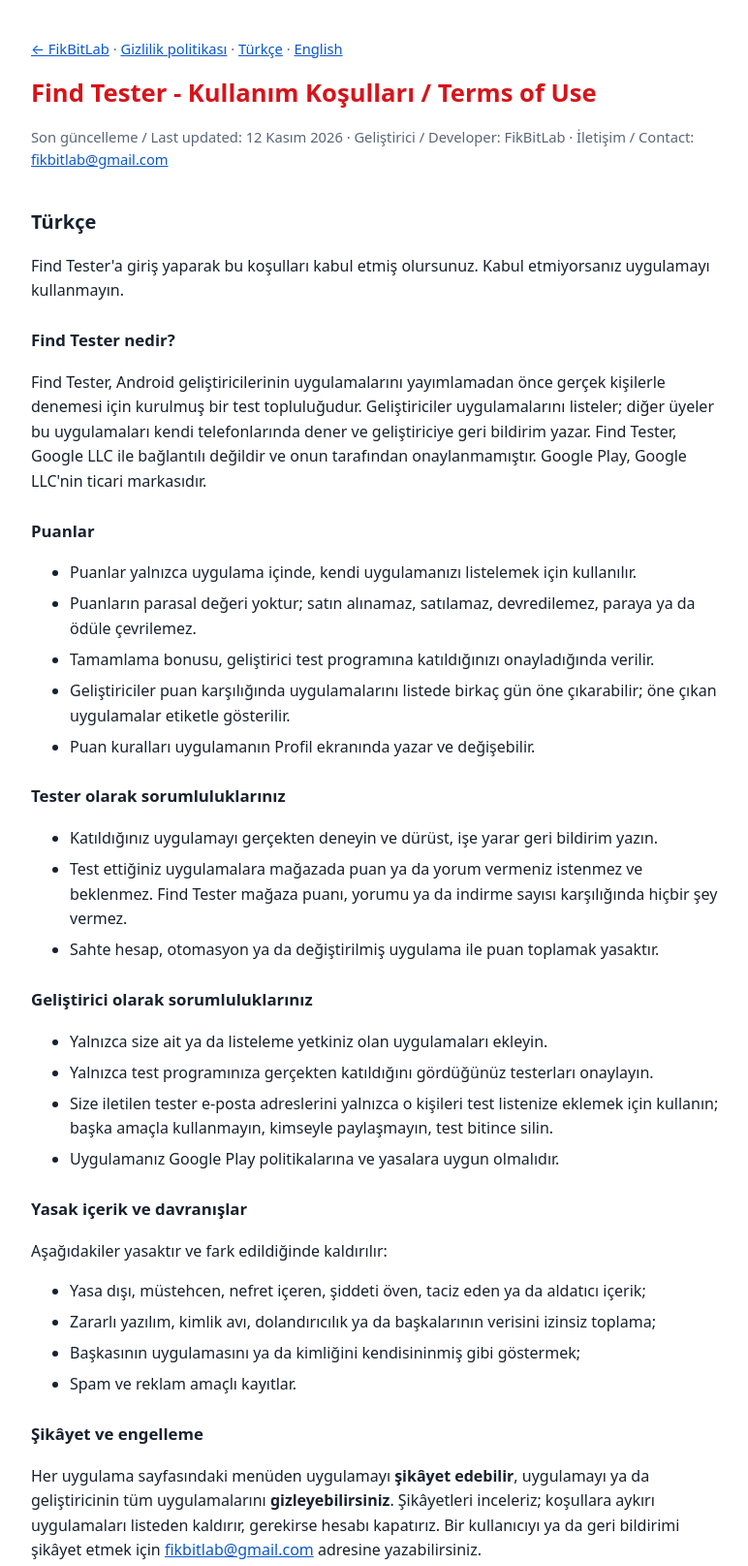
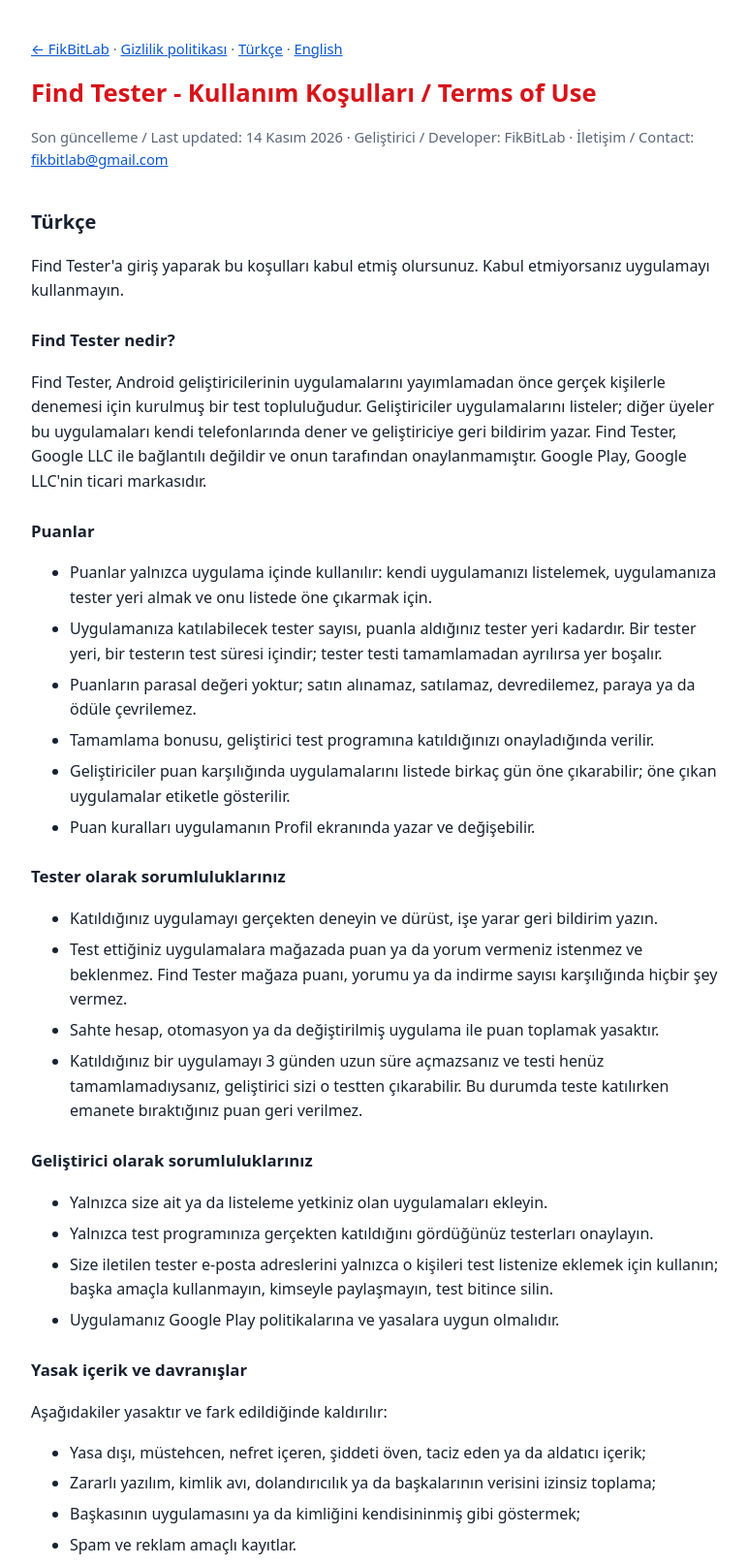
Before and after one commit to fikbitlab/Fikbitlab-policies, a plain HTML site: page find-tester/kosullar.html in a window 1280 px wide. Shown: the top 1615 px of the page at 97% size, without its empty margins (248-1020 px from the left). Drawn offline with Linux system fonts and the light colour scheme.

Commit message:
Find Tester koşulları: tester yeri modeli ve pasif testerın çıkarılması
Puanların kullanım alanı (listeleme, tester yeri, öne çıkarma), tester yerinin ne olduğu ve 3 günden uzun süre uygulamayı açmayan testerın geliştirici tarafından çıkarılabileceği eklendi (Find Tester 1.4.0, kurallar sürüm 6).

Co-Authored-By: Claude Fable 5.2 <noreply@anthropic.com>

```diff
--- a/find-tester/kosullar.html
+++ b/find-tester/kosullar.html
@@ -9,7 +9,7 @@
 <body>
 <p class="ust"><a href="../">← FikBitLab</a> · <a href="./">Gizlilik politikası</a> · <a href="#tr">Türkçe</a> · <a href="#en">English</a></p>
 <h1>Find Tester - Kullanım Koşulları / Terms of Use</h1>
-<p class="tarih">Son güncelleme / Last updated: 12 Kasım 2026 · Geliştirici / Developer: FikBitLab ·
+<p class="tarih">Son güncelleme / Last updated: 14 Kasım 2026 · Geliştirici / Developer: FikBitLab ·
 İletişim / Contact: <a href="mailto:fikbitlab@gmail.com">fikbitlab@gmail.com</a></p>
 
 <section id="tr" lang="tr">
@@ -25,7 +25,10 @@ Google Play, Google LLC'nin ticari markasıdır.</p>
 
 <h3>Puanlar</h3>
 <ul class="liste">
-  <li>Puanlar yalnızca uygulama içinde, kendi uygulamanızı listelemek için kullanılır.</li>
+  <li>Puanlar yalnızca uygulama içinde kullanılır: kendi uygulamanızı listelemek, uygulamanıza tester yeri almak
+      ve onu listede öne çıkarmak için.</li>
+  <li>Uygulamanıza katılabilecek tester sayısı, puanla aldığınız tester yeri kadardır. Bir tester yeri, bir testerın
+      test süresi içindir; tester testi tamamlamadan ayrılırsa yer boşalır.</li>
   <li>Puanların parasal değeri yoktur; satın alınamaz, satılamaz, devredilemez, paraya ya da ödüle çevrilemez.</li>
   <li>Tamamlama bonusu, geliştirici test programına katıldığınızı onayladığında verilir.</li>
   <li>Geliştiriciler puan karşılığında uygulamalarını listede birkaç gün öne çıkarabilir; öne çıkan uygulamalar etiketle gösterilir.</li>
@@ -38,6 +41,8 @@ Google Play, Google LLC'nin ticari markasıdır.</p>
   <li>Test ettiğiniz uygulamalara mağazada puan ya da yorum vermeniz istenmez ve beklenmez. Find Tester mağaza puanı,
       yorumu ya da indirme sayısı karşılığında hiçbir şey vermez.</li>
   <li>Sahte hesap, otomasyon ya da değiştirilmiş uygulama ile puan toplamak yasaktır.</li>
+  <li>Katıldığınız bir uygulamayı 3 günden uzun süre açmazsanız ve testi henüz tamamlamadıysanız, geliştirici sizi
+      o testten çıkarabilir. Bu durumda teste katılırken emanete bıraktığınız puan geri verilmez.</li>
 </ul>
 
 <h3>Geliştirici olarak sorumluluklarınız</h3>
@@ -89,7 +94,9 @@ Find Tester is not affiliated with or endorsed by Google LLC. Google Play is a t
 
 <h3>Points</h3>
 <ul class="liste">
-  <li>Points are used only inside the App, to list your own app.</li>
+  <li>Points are used only inside the App: to list your own app, to buy tester places for it and to feature it in the list.</li>
+  <li>The number of testers who can join your app equals the tester places you bought with points. A tester place is
+      for one tester's test period; if the tester leaves before finishing, the place becomes free again.</li>
   <li>Points have no monetary value; they cannot be bought, sold, transferred or exchanged for money or prizes.</li>
   <li>The completion bonus is given once the developer confirms you joined the test programme.</li>
   <li>Developers may spend points to feature their app at the top of the list for a few days; featured apps are labelled.</li>
@@ -102,6 +109,8 @@ Find Tester is not affiliated with or endorsed by Google LLC. Google Play is a t
   <li>You are never asked or expected to rate or review tested apps on the store. Find Tester gives nothing in return
       for store ratings, reviews or install counts.</li>
   <li>Collecting points with fake accounts, automation or a modified app is forbidden.</li>
+  <li>If you do not open an app you joined for more than 3 days and have not finished its test yet, the developer may
+      remove you from that test. In that case the points you deposited when joining are not returned.</li>
 </ul>
 
 <h3>Your responsibilities as a developer</h3>
```
